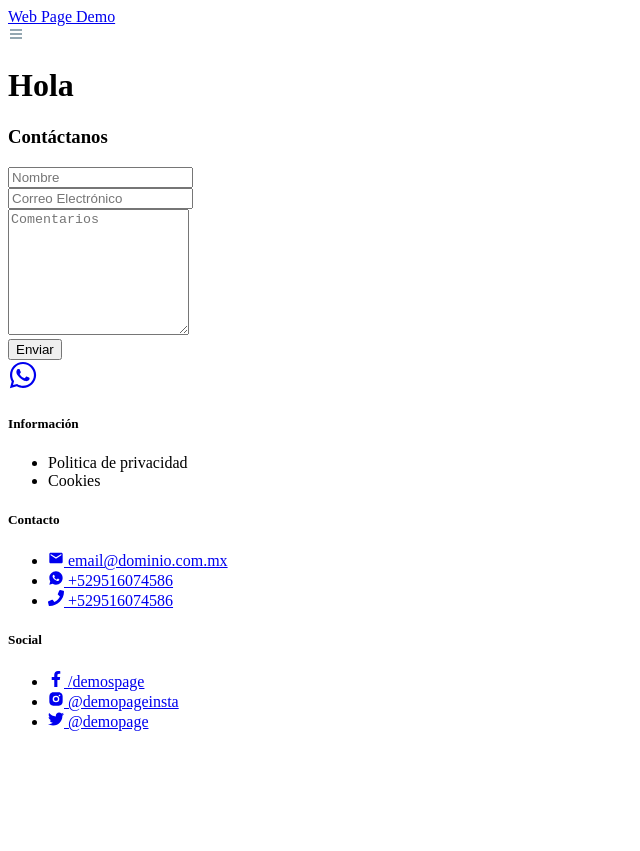
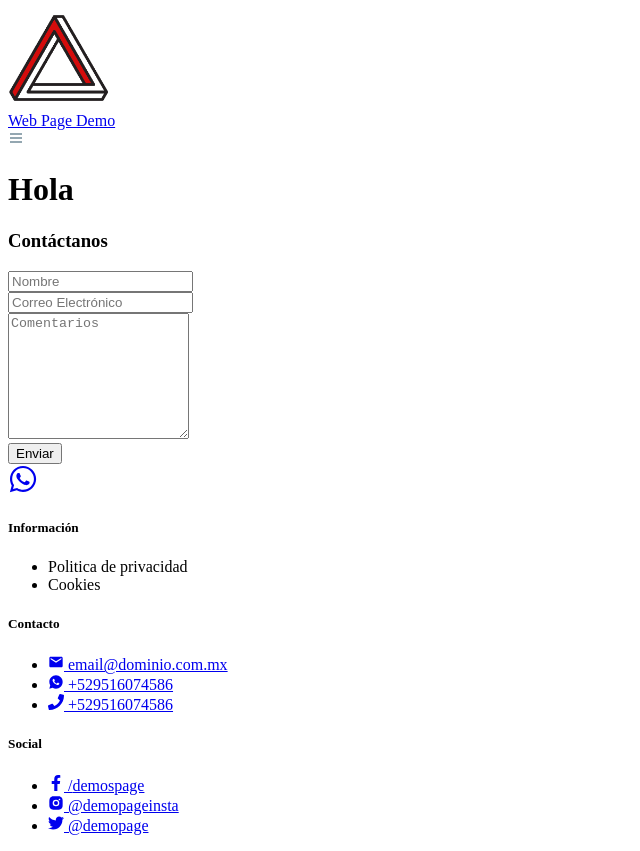
Before and after one commit to AnDyro751/weanture, a Next.js app: page / in a window 1280 px wide. Shown: the whole page, without its empty margins (0-640 px from the left). Before the commit the page ends 800 px from the top, so only its background shows below. Built offline with nearby package versions, Linux system fonts and the light colour scheme.

Commit message:
Header logo and favicon

```diff
--- a/src/components/Layouts/main/index.jsx
+++ b/src/components/Layouts/main/index.jsx
@@ -21,6 +21,7 @@ export default function MainLayout({children}) {
                 <link rel="dns-prefetch" href="https://fonts.googleapis.com"/>
                 <link rel="preconnect" href="https://fonts.gstatic.com/" crossOrigin={"true"}/>
                 <link rel="dns-prefetch" href="https://fonts.gstatic.com/"/>
+                <link rel="shortcut icon" href="/favicon.ico"/>
             </Head>
             <MainHeader/>
             <main className="w-full">
--- a/src/components/header/index.jsx
+++ b/src/components/header/index.jsx
@@ -1,21 +1,65 @@
 import {FcMenu} from 'react-icons/fc';
 import {SITE_NAME} from "../../utils/info";
 import Link from 'next/link';
+import {useEffect, useState} from 'react';
+import {throttle} from 'lodash'
+import Image from 'next/image'
 
 export default function MainHeader() {
+
+    const [activeHeader, setActiveHeader] = useState(false);
+
+    useEffect(() => {
+        // console.log(throttle, "SS")
+        window.addEventListener("scroll", throttle(boxHeader, 350));
+        setNewStatus()
+        return () => {
+            boxHeader()
+        }
+    }, []);
+
+    const boxHeader = () => {
+        setNewStatus()
+    }
+
+    const setNewStatus = () => {
+        console.log("HOLA new status");
+        if (window.scrollY > 100) {
+            setActiveHeader(true);
+        } else {
+            setActiveHeader(false);
+        }
+    }
+
     return (
-        <header className="w-full flex px-2 items-center bg-white py-1 sticky top-0 py-2">
-            <div className="w-10/12">
+        <header className={`w-full flex items-center bg-white py-1 sticky top-0 py-2 ${activeHeader ? "shadow" : ""}`}>
+            <div className="w-11/12 mx-auto flex items-center">
+                <div className="w-10/12 flex items-center space-x-4">
+                    <div className="relative h-7 w-7">
                         <Link href={"/"}>
-                    <a className="font-medium px-3 text-lg py-1">
+                            <a>
+                                <Image
+                                    src="/logo.png"
+                                    objectFit={"contain"}
+                                    title={`${SITE_NAME} logo`}
+                                    alt={`${SITE_NAME} logo`}
+                                    width={100}
+                                    height={100}
+                                />
+                            </a>
+                        </Link>
+                    </div>
+                    <Link href={"/"}>
+                        <a className="font-bold text-lg py-1">
                             {SITE_NAME}
                         </a>
                     </Link>
                 </div>
                 <div className="w-2/12 flex justify-end">
                     <div
-                    className="flex items-center bg-indigo-200 rounded-xl h-12 w-12 justify-center cursor-pointer select-none text-black">
+                        className="flex items-center bg-indigo-200 rounded-xl h-11 w-11 justify-center cursor-pointer select-none text-black">
                         <FcMenu className="fill-current text-black text-2xl text-current"/>
+                    </div>
                 </div>
             </div>
 
--- a/src/utils/info.js
+++ b/src/utils/info.js
@@ -7,4 +7,4 @@ export const SOCIAL_MEDIA = {
     facebook: "demospage",
     twitter: "@demopage",
     instagram: "@demopageinsta"
-}
+};
```
Also changed, not shown: public/logo.png (added), 1 other file (tests, documents, lock files or other folders). Lines whose indentation alone changed are shown as unchanged.
